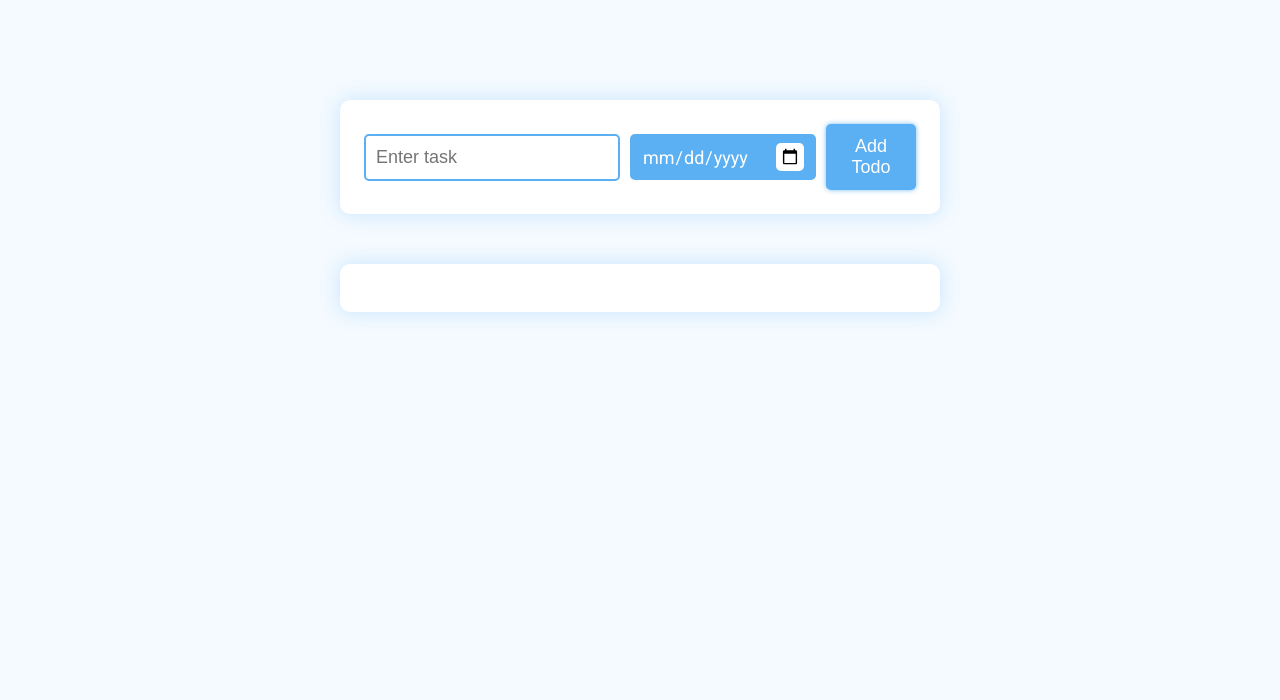
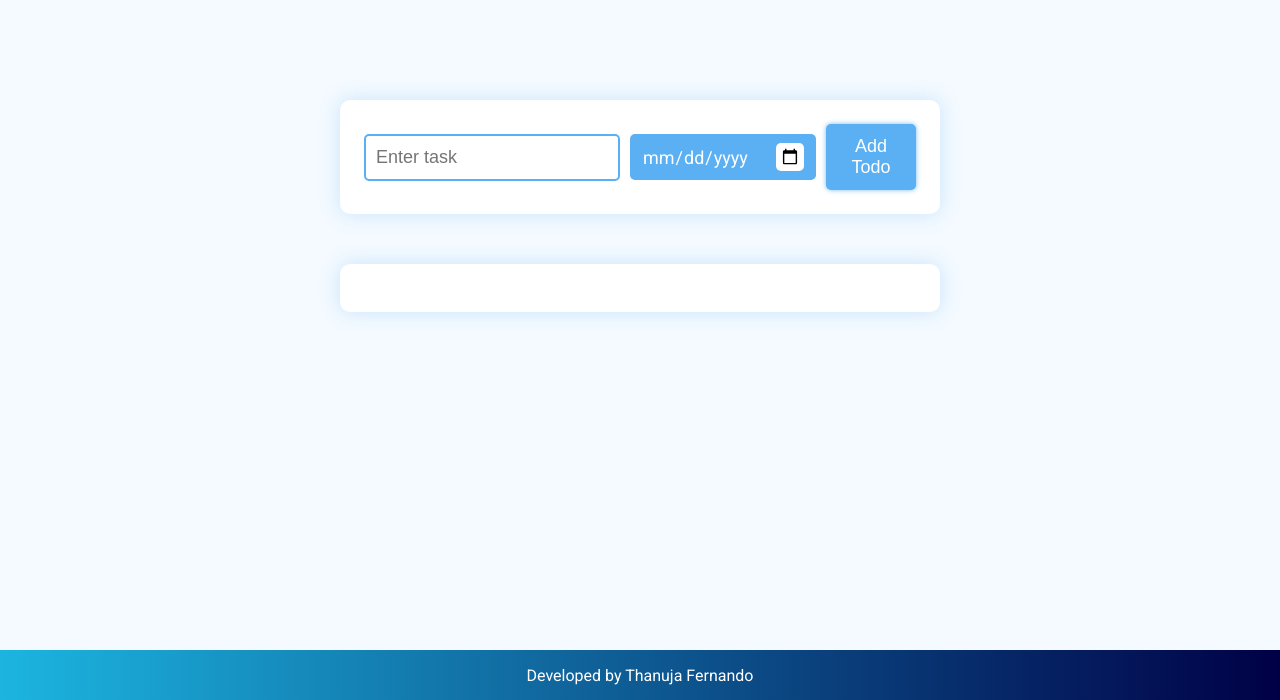
Before and after one commit to iamthanuj/Todo-List-App, a plain HTML site: page index.html in a window 1280 px wide. Shown: the part 100-800 px from the top of the page. Drawn offline with Linux system fonts and the light colour scheme.

Commit message:
Footer added

```diff
--- a/index.html
+++ b/index.html
@@ -40,6 +40,9 @@
             </button>
         </div>
     </div>
+    <footer>
+        <p>Developed by <a class="developer" href="">Thanuja Fernando</a></p>
+    </footer>
     <script src="script.js"></script>
 </body>
 </html>
--- a/style.css
+++ b/style.css
@@ -218,6 +218,36 @@ main {
   transition: none;
 }
 
+
+footer{
+  background: linear-gradient(
+    to right,
+    #1cb5e0,
+    #000046
+  );
+  color: white;
+  height: 50px;
+  position: fixed;
+  bottom: 0;
+  left: 0;
+  right: 0;
+  display: flex;
+  align-items: center;
+  justify-content: center;
+
+}
+
+.developer{
+  text-decoration: none;
+  color: white;
+  cursor: pointer;
+  transition: all 500ms;
+}
+
+.developer:hover{
+  color: rgb(167, 213, 250);
+}
+
 @media (max-width: 630px) {
   header h1 {
     font-size: 35px;
@@ -243,4 +273,8 @@ main {
   .todo-list {
     width: 80%;
   }
+
+  .footer{
+    font-size: 14px;
+  }
 }
```
